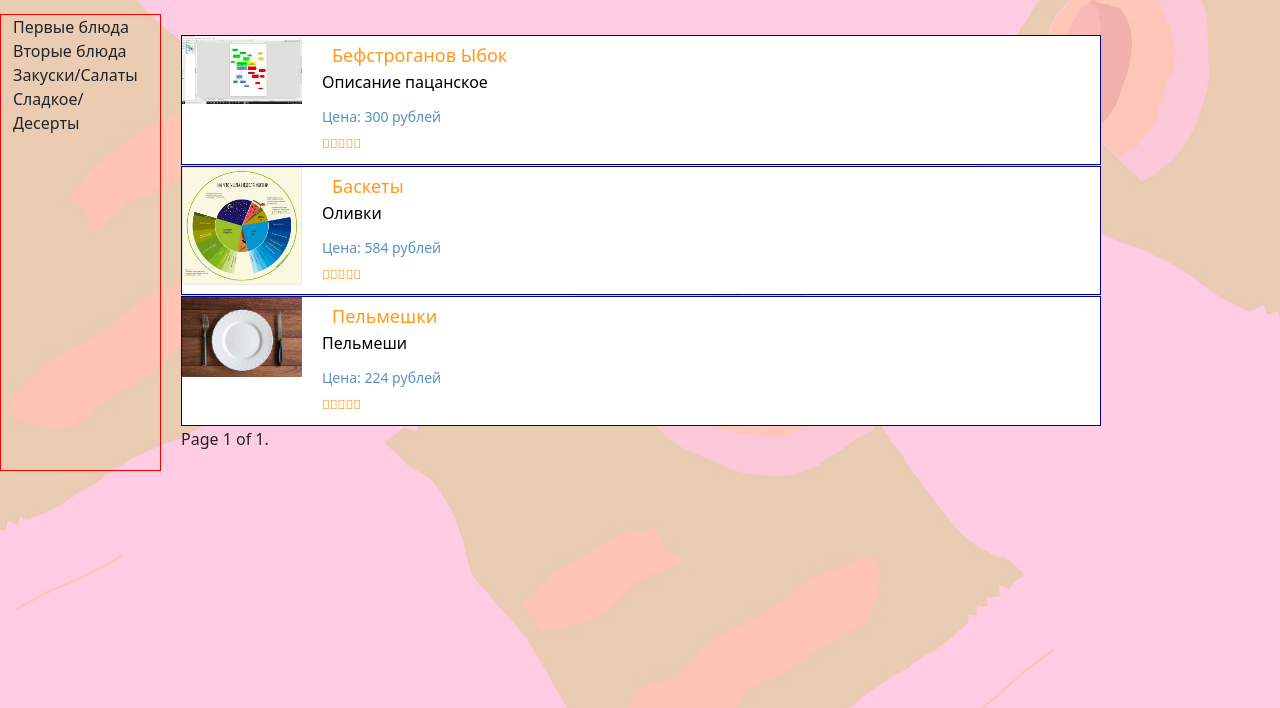
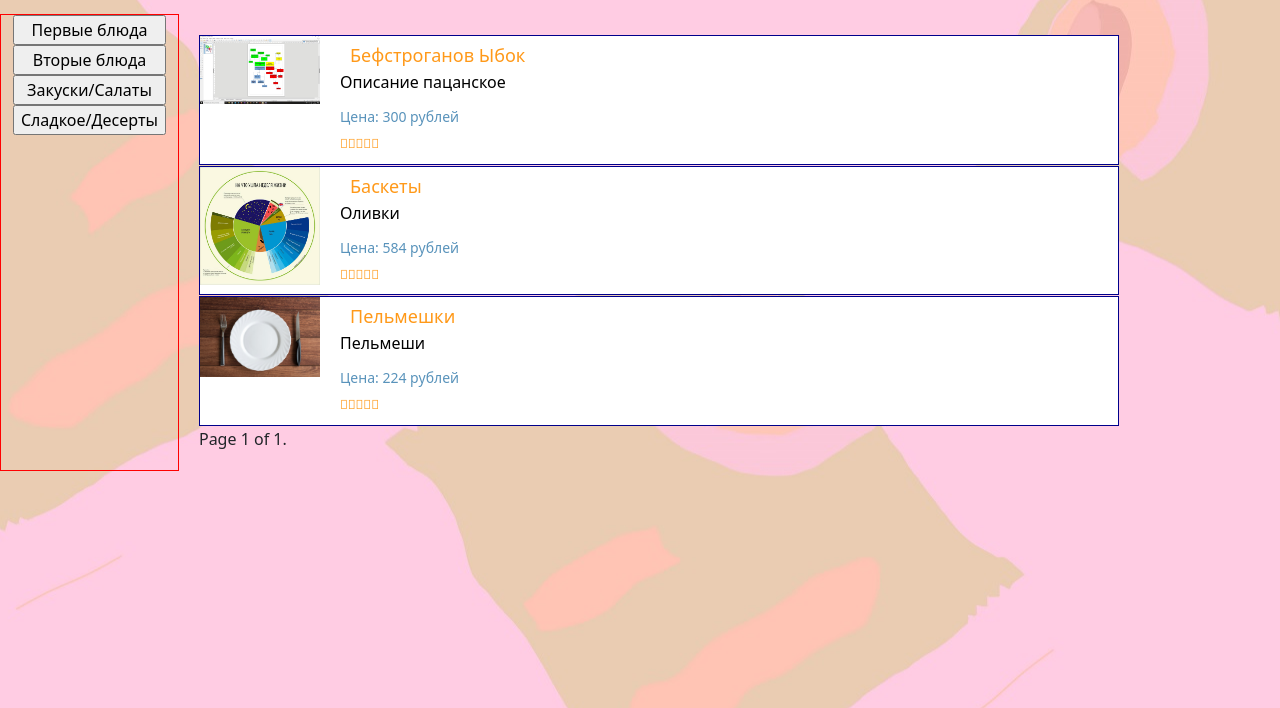
Before and after one commit to ISR404/IT-Zorro, a Django app: page /catalog/ in a window 1280 px wide. Shown: the part 66-774 px from the top of the page. Run offline with Django 3.2, Linux system fonts and the light colour scheme; data comes from the database, SQL or seed files in the repository; both versions use the stored data as it was after the commit; parts of the project's set-up code (start-up, migrations or seed data) failed here and were passed over; some libraries are stand-ins or nearby versions.

Commit message:
ЗАПИЛЕНЫ КАТЕГОРИИgit add .!

```diff
--- a/studentfood/templates/studentfood/html/base.html
+++ b/studentfood/templates/studentfood/html/base.html
@@ -27,7 +27,7 @@
 
         <!-- Поиск -->
         <div id="search">
-            <form class="d-flex">
+            <form class="d-flex" action="{% url 'studentfood:main' %}">
                 <input class="form-control me-1" type="search" placeholder="Поиск рецептов" aria-label="Search" id="search-input" name="search">
                 <button class="btn btn-outline-success" type="submit"><i class="bi bi-search"></i></button>
             </form>
--- a/studentfood/templates/studentfood/html/main.html
+++ b/studentfood/templates/studentfood/html/main.html
@@ -10,13 +10,13 @@
     <div class="container-fluid">
         <div class="row">
                 <!-- Категории -->
-            <div class="col" id="category-list">
+            <form action="{% url 'studentfood:main' %}" class="col" id="category-list">
                 <div class="list-group">
                     {% for cat in site_category %}
-                        <a>{{ cat }}</a>
+                        <input type="submit" value="{{ cat }}" name="category_button">
                     {% endfor %}
                 </div>
-            </div>
+            </form>
 
 
                 <!-- Список рецептов-->
--- a/studentfood/views.py
+++ b/studentfood/views.py
@@ -10,18 +10,25 @@ from django.db.models import Q
 
 # Create your views here.
 
-def main(request): # лист рецептов
+def main(request):  # лист рецептов
     search_query = request.GET.get('search', '')
-    if search_query:
-        recipes_list = Recipe.objects.filter(
-            Q(recipe_name__icontains=search_query) | Q(description__icontains=search_query))
-    else:
-        recipes_list = Recipe.objects.order_by('-pub_date')
+    category_query = request.GET.get('category_button', '')
     null_recipe = Recipe()
     raw_category = null_recipe.GLOBAL_CATEGORY
     site_category = []
     for elem in raw_category:
         site_category.append(elem[1])
+    if search_query:
+        recipes_list = Recipe.objects.filter(
+            Q(recipe_name__icontains=search_query) | Q(description__icontains=search_query))
+    elif category_query:
+        for raw in raw_category:
+            if category_query == raw[1]:
+                recipes_list = Recipe.objects.filter(Q(category__exact=raw[0]))
+    else:
+        recipes_list = Recipe.objects.order_by('-pub_date')
+
+
 
     paginator = Paginator(recipes_list, 3)
     page = request.GET.get('page')
```
Also changed, not shown: db.sqlite3, media/recipe_img/Сеть.jpg (added).
